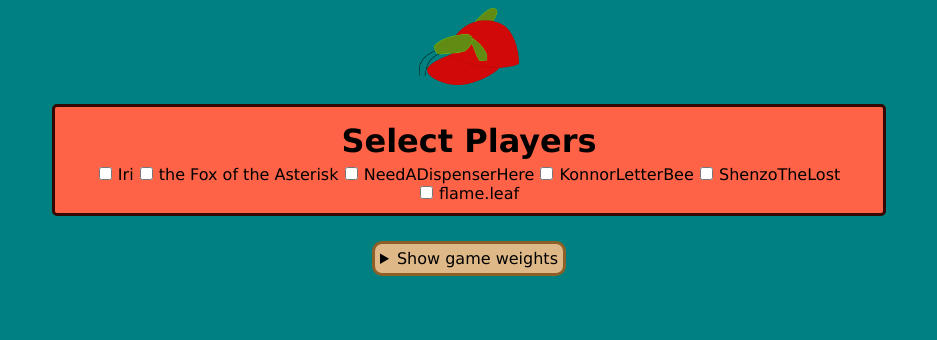
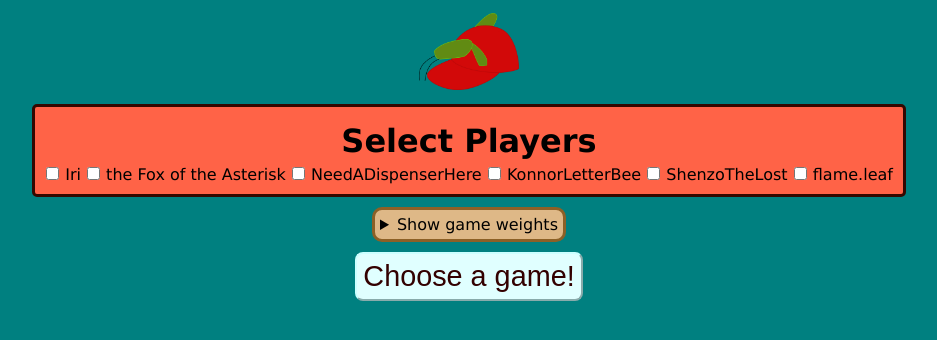
Before and after one commit to foxoftheasterisk/hat-club-voting-applet, a PHP site: page /gamechooser.html in a window 1280 px wide. Shown: the top 340 px of the page, without its empty margins (171-1108 px from the left). Run offline with PHP 8.4, Linux system fonts and the light colour scheme.

Commit message:
refactored to flex; grouped css items

```diff
--- a/gamechoice.js
+++ b/gamechoice.js
@@ -13,10 +13,10 @@ function selectGame(game, output) {
         }
     }
 
-    selectGameNonBlocking(game, output);
+    selectGameNonExclusive(game, output);
 }
 
-function selectGameNonBlocking(game, output) {
+function selectGameNonExclusive(game, output) {
     if(output === undefined) {
         if(game.classList.contains("issue")) {
             output = document.getElementById("IssueOutput");
@@ -26,7 +26,7 @@ function selectGameNonBlocking(game, output) {
         }
     }
 
-    output.style.display = "inline-block";
+    output.style.display = "flex";
     output.children.namedItem("title").innerHTML = game.name;
     output.children.namedItem("button").value = game.id;
 
@@ -34,3 +34,7 @@ function selectGameNonBlocking(game, output) {
         output.children.namedItem("issues").innerHTML = game.children.namedItem("issues").innerHTML;
     }
 }
+
+function chooseGame() {
+
+}
--- a/gamechooser.html
+++ b/gamechooser.html
@@ -37,7 +37,6 @@
             <a href="homepage.html">
                 <img src="fishhat.png" alt="The Fish Hat" class="cap" />
             </a>
-            <br />
             <form class="form">
                 <h1 class="formtitle">
                     Select Players
@@ -68,54 +67,55 @@
                     <label for="flame.leaf">flame.leaf</label>
                 </span>
             </form>
-            <br />
             <details class="weightlist">
                 <summary>Show game weights</summary>
-                <span>
+                <span class="flexrowrev">
                     <!--TODO: replace sample data with PHP-->
                     <button class="weight"
                             id="Root: A Game of Woodland Might and Right"
                             name="😾 Root: A Game of Woodland Might and Right"
                             value=13
-                            onclick="selectGame(this)">
+                            onclick="selectGame(this)"
+                            style="order: 13">
                         😾 13
+                    </button>
+                    <button class="weight issue"
+                            id="Minecraft (Vanilla)"
+                            name="⛏️ Minecraft (Vanilla)"
+                            value=4
+                            onclick="selectGame(this)"
+                            style="order: 4">
+                        ⛏️ 4 <p id="issues" style="display: none;"><b>flame.leaf</b> does not enjoy playing <b>Minecraft (Vanilla)</b><br />
+                        <b>KonnorLetterBee</b> does not own <b>Minecraft (Vanilla)</b></p>
                     </button>
                     <button class="weight"
                             id="Golf with your Friends"
                             name="🏌️‍♀️ Golf with your Friends"
                             value=11
-                            onclick="selectGame(this)">
+                            onclick="selectGame(this)"
+                            style="order: 11">
                         🏌️‍♀️ 11
-                    </button>
-                    <button class="weight issue"
-                            id="Minecraft (Vanilla)"
-                            name="⛏ Minecraft (Vanilla)"
-                            value=4
-                            onclick="selectGame(this)">
-                        ⛏️ 4 <p id="issues" style="display: none;"><b>flame.leaf</b> does not enjoy playing <b>Minecraft (Vanilla)</b></p>
                     </button>
                 </span>
             </details>
-            <br />
+            <div class="flexrow">
                 <form id="IssueOutput"
-                  class="choice issue"
+                      class="choice issue flexcolumn"
                       style="display:none;"
                       action="playgame.php"
                       method="POST">
                     <h3 id="title" class="gametitle"></h3>
-                <br />
-                <p id="issues"></p>
-                <br />
+                    <p id="issues" class="gameissues"></p>
                     <button id="button"
                             name="game"
                             value="none"
-                        class="playbutton"
+                            class="action"
                             type="submit" >
                         Play!
                     </button>
                 </form>
                 <form id="Output"
-                  class="choice"
+                      class="choice flexcolumn"
                       style="display: none;"
                       action="playgame.php"
                       method="POST">
@@ -124,11 +124,15 @@
                     <button id="button"
                             name="game"
                             value="none"
-                        class="playbutton"
+                            class="action"
                             type="submit" >
                         Play!
                     </button>
                 </form>
             </div>
+            <button class="big action"
+                    onclick="chooseGame()"
+                    style="display:inline-block">Choose a game!</button>
+        </div>
     </body>
 </html>
--- a/hatclubstyle.css
+++ b/hatclubstyle.css
@@ -1,26 +1,43 @@
 
-/* common elements
-   ((almost) all pages)
-   */
+/* universal elements
+   (well, almost) */
 
 body {
     background-color: teal;
-
     font-size: 100%;
 }
 
 .main {
-    width: 80%;
+    max-width: 95%;
+    width: max(80%, 800px);
     margin: auto;
     text-align: center;
     font-family: "Verdana", "Georgia", sans-serif;
+
+    flex-direction: column;
 }
 
 img.cap {
     max-width: min(25%, 100px);
+    margin: 5px;
 }
 
-/* reusables */
+/* reusables
+   (elements, then classes) */
+
+button {
+    margin: 1px;
+    margin-top: 4px;
+    border-radius: 8px;
+}
+
+input {
+    margin: 1px;
+}
+
+summary {
+    user-select: none;
+}
 
 img.splash {
     max-width: min(100%, 500px);
@@ -28,21 +45,52 @@ img.splash {
     margin: min(30px, 5%);
 }
 
+button.action {
+    font-size: 1.2em;
+
+    color: #330000;
+    background-color: lightCyan;
+    border-color: #ccffff;
+}
+
+button.big {
+    font-size: 1.8em;
+    padding: 6px;
+    border-radius: 8px;
+}
+
+.toplevel, button.big, .form, .weightlist, .choice {
+    margin: 5px;
+    width: max-content;
+    max-width: 100%;
+}
+
+.main, .flexrow, .flexcolumn, .flexrowrev {
+    display: flex;
+    justify-content: center;
+    align-items: center;
+    align-content: center;
+}
+
+.flexrow {
+    flex-flow: row wrap;
+}
+
+.flexrowrev {
+    flex-flow: row-reverse wrap;
+}
+
+.flexcolumn {
+    flex-flow: column nowrap;
+}
+
 .form {
     background-color: tomato;
-    width: auto;
-    max-width: 80%;
     padding: 10px;
-    display: inline-block;
-    margin: min(15px, 5%);
 
     border-style: solid;
     border-radius: 5px;
     border-color: #330800;
-}
-
-input {
-    margin: 1px;
 }
 
 .formtitle {
@@ -53,19 +101,23 @@ input {
     white-space: nowrap;
 }
 
-summary {
-    user-select: none;
+.gametitle {
+    margin: 5px;
+}
+
+.gameissues {
+    font-size: 0.8em;
+    margin: 1px;
+    color: navy;
 }
 
 /* game chooser page */
 
 .weightlist {
     background-color: burlyWood;
-    width: auto;
-    max-width: 80%;
+    width: max-content;
+    max-width: 100%;
     padding: 5px;
-    margin: 10px;
-    display: inline-block;
 
     border-style: solid;
     border-radius: 10px;
@@ -73,7 +125,6 @@ summary {
 }
 
 .choice {
-    margin:5px;
     padding:5px;
 
     background-color: darkSeaGreen;
@@ -86,10 +137,6 @@ summary {
 .weight {
     font-size: 1.8em;
 
-    margin: 1px;
-    margin-top: 4px;
-    border-radius: 8px;
-
     background-color: darkSeaGreen;
     border-color: #80b380;
 }
@@ -99,12 +146,8 @@ summary {
     border-color: darkSeaGreen;
 }
 
-.gametitle {
-    margin: 5px;
-}  /* might be a reusable? */
 
-/*issue coloration at end,
-  so it overrides other coloration */
+/* overriding classes */
 
 .issue {
     background-color: fireBrick;
--- a/login.html
+++ b/login.html
@@ -28,8 +28,9 @@
     </head>
     <body>
         <div class="main">
+
             <img src="fishhat.png" alt="The Fish Hat" class="splash" />
-            <br />
+
             <form class="form"
                   autocomplete="on"
                   style="maxwidth: 500px;"
@@ -43,8 +44,9 @@
                 <input type="text" id="username" name="username"/> <br />
                 <label for="password">password: </label>
                 <input type="password" id="password" name="password"/> <br />
-                <input type="submit" value="Log In" />
+                <button type="submit" class="action">Log In</button>
             </form>
+
         </div>
     </body>
 </html>
```
Lines whose indentation alone changed are shown as unchanged.
